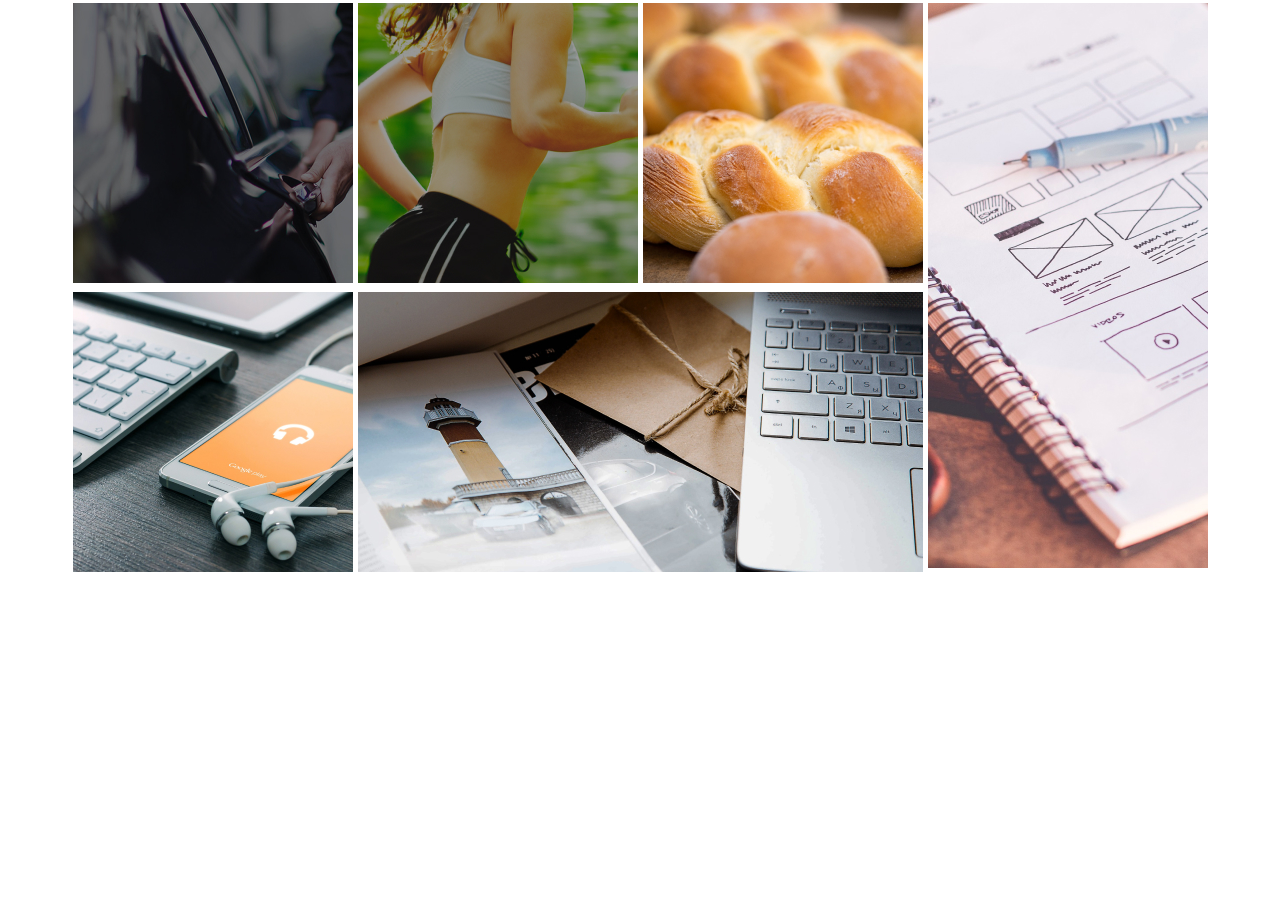
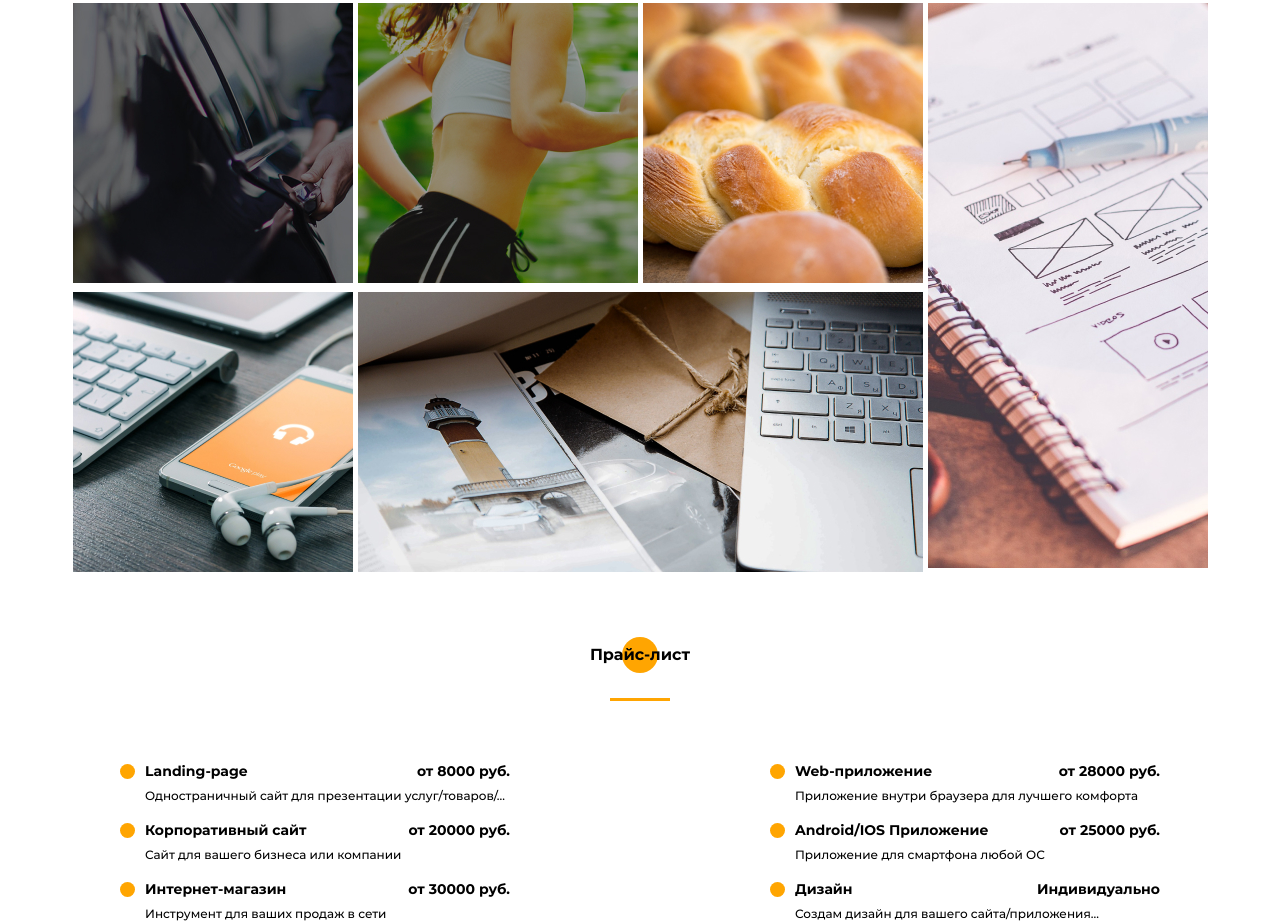
Before and after one commit to alvikalvik/portfolio_initial, a website with bundled scripts: page src/index.html in a window 1280 px wide. Shown: the part 3539-4462 px from the top of the page. Before the commit the page ends 4116 px from the top, so only its background shows below. Built offline with nearby package versions, Linux system fonts and the light colour scheme; files whose address does not match are found by name.

Commit message:
price section done

```diff
--- a/src/index.html
+++ b/src/index.html
@@ -346,7 +346,42 @@
     </section>
 
     <section class="price">
-        <div class="container"></div>
+        <div class="container">
+            <h2 class="title title--center price__title">Прайс-лист</h2>
+            <div class="divider divider--center price__divider"></div>
+            <ul class="price__list">
+                <li class="price__item">
+                    <h3 class="price__item-title">Landing-page</h3>
+                    <div class="price__item-value">от 8000 руб.</div>
+                    <div class="price__item-descr">Одностраничный сайт для презентации услуг/товаров/...</div>
+                </li>
+                <li class="price__item">
+                    <h3 class="price__item-title">Web-приложение</h3>
+                    <div class="price__item-value">от 28000 руб.</div>
+                    <div class="price__item-descr">Приложение внутри браузера для лучшего комфорта</div>
+                </li>
+                <li class="price__item">
+                    <h3 class="price__item-title">Корпоративный сайт</h3>
+                    <div class="price__item-value">от 20000 руб.</div>
+                    <div class="price__item-descr">Сайт для вашего бизнеса или компании</div>
+                </li>
+                <li class="price__item">
+                    <h3 class="price__item-title">Android/IOS Приложение</h3>
+                    <div class="price__item-value">от 25000 руб.</div>
+                    <div class="price__item-descr">Приложение для смартфона любой ОС</div>
+                </li>
+                <li class="price__item">
+                    <h3 class="price__item-title">Интернет-магазин</h3>
+                    <div class="price__item-value">от 30000 руб.</div>
+                    <div class="price__item-descr">Инструмент для ваших продаж в сети</div>
+                </li>
+                <li class="price__item">
+                    <h3 class="price__item-title">Дизайн</h3>
+                    <div class="price__item-value">Индивидуально</div>
+                    <div class="price__item-descr">Создам дизайн для вашего сайта/приложения...</div>
+                </li>
+            </ul>
+        </div>
     </section>
 
 
--- /dev/null
+++ b/src/styles/common/_price.scss
@@ -0,0 +1,85 @@
+.price {
+    padding-top: 40px;
+    @include media-tablet {
+        padding-top: 50px;
+    }
+    @include media-laptop {
+        padding-top: 60px;
+    }
+}
+
+.price__divider {
+    margin-top: 15px;
+    @include media-tablet {
+        margin-top: 20px;
+    }
+    @include media-laptop {
+        margin-top: 25px;
+    }
+}
+
+.price__list {
+    @include reset-list;
+    padding-top: 20px;
+    display: grid;
+    justify-content: center;
+    grid-template-columns: repeat(auto-fit, minmax(300px, 420px));
+    row-gap: 20px;
+    @include media-tablet {
+        grid-template-columns: repeat(auto-fit, 350px);
+        justify-content: space-between;
+        row-gap: 15px;
+        padding-top: 40px;
+    }
+    @media (min-width: 992px) {
+        grid-template-columns: repeat(auto-fit, 390px);
+        padding: 60px 30px 0 30px;
+    }
+    @include media-laptop {
+        padding: 60px 50px 0 50px;
+    }
+}
+
+.price__item {
+    position: relative;
+    display: grid;
+    grid-template-columns: repeat(2, auto);
+    grid-template-rows: minmax(21px, auto), minmax(18px, auto) ;
+    row-gap: 5px;
+    padding-left: 25px;
+    &:before {
+        content: '';
+        position: absolute;
+        top: 3px;
+        left: 0;
+        width: 15px;
+        height: 15px;
+        border-radius: 100%;
+        background-color: $main-color;
+    }
+}
+
+.price__item-title {
+    margin: 0;
+    padding: 0;
+    font-weight: bold;
+    font-size: 14px;
+    line-height: 21px;
+    color: #000000;
+}
+
+.price__item-value {
+    font-weight: bold;
+    font-size: 14px;
+    line-height: 21px;
+    color: #000000;
+    text-align: right;
+}
+
+.price__item-descr {
+    grid-column: 1 / 3;
+    font-weight: 500;
+    font-size: 12px;
+    line-height: 18px;
+    color: #000000;
+}
--- a/src/styles/style.scss
+++ b/src/styles/style.scss
@@ -30,4 +30,6 @@
 
 @import "common/works";
 
+@import "common/price";
+
 @import "common/footer";
```
Also changed, not shown: build/css/style.css, build/css/style.min.css, build/index.html.
